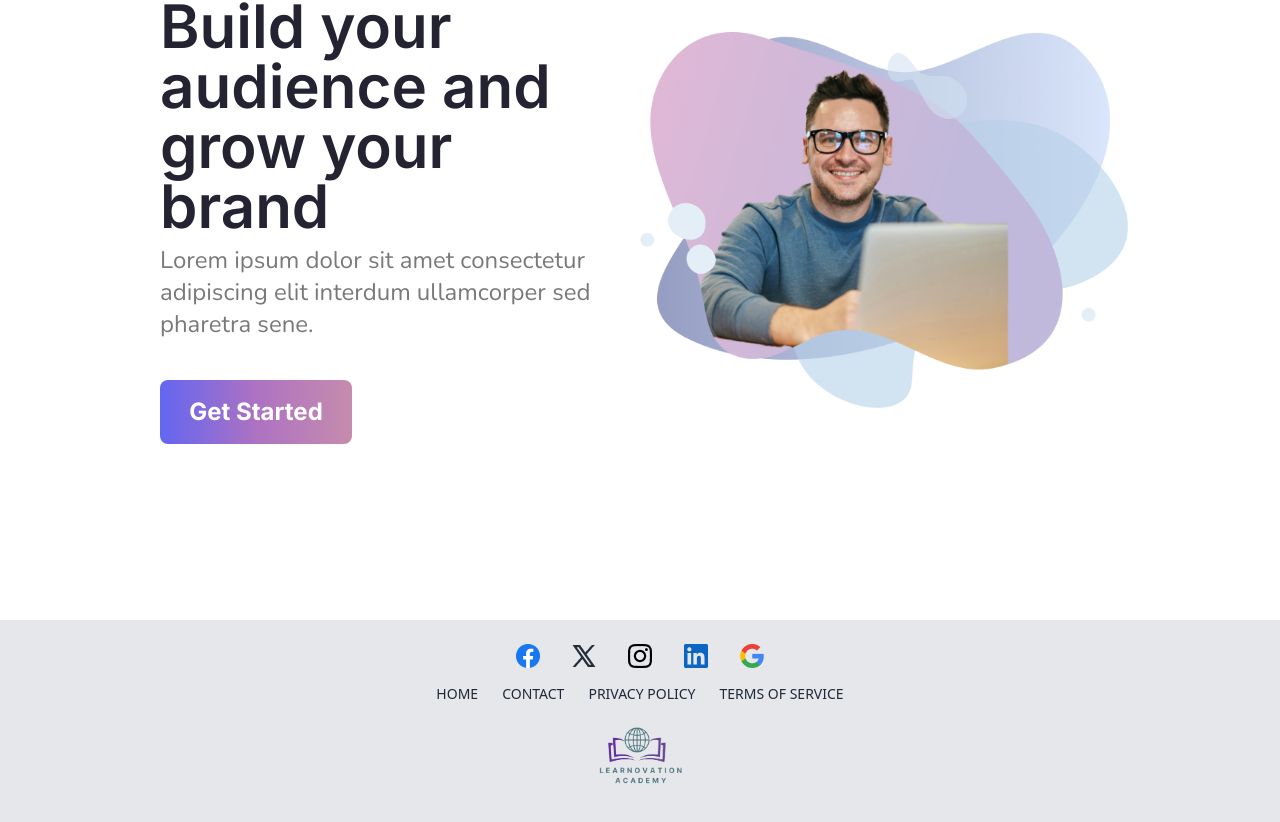
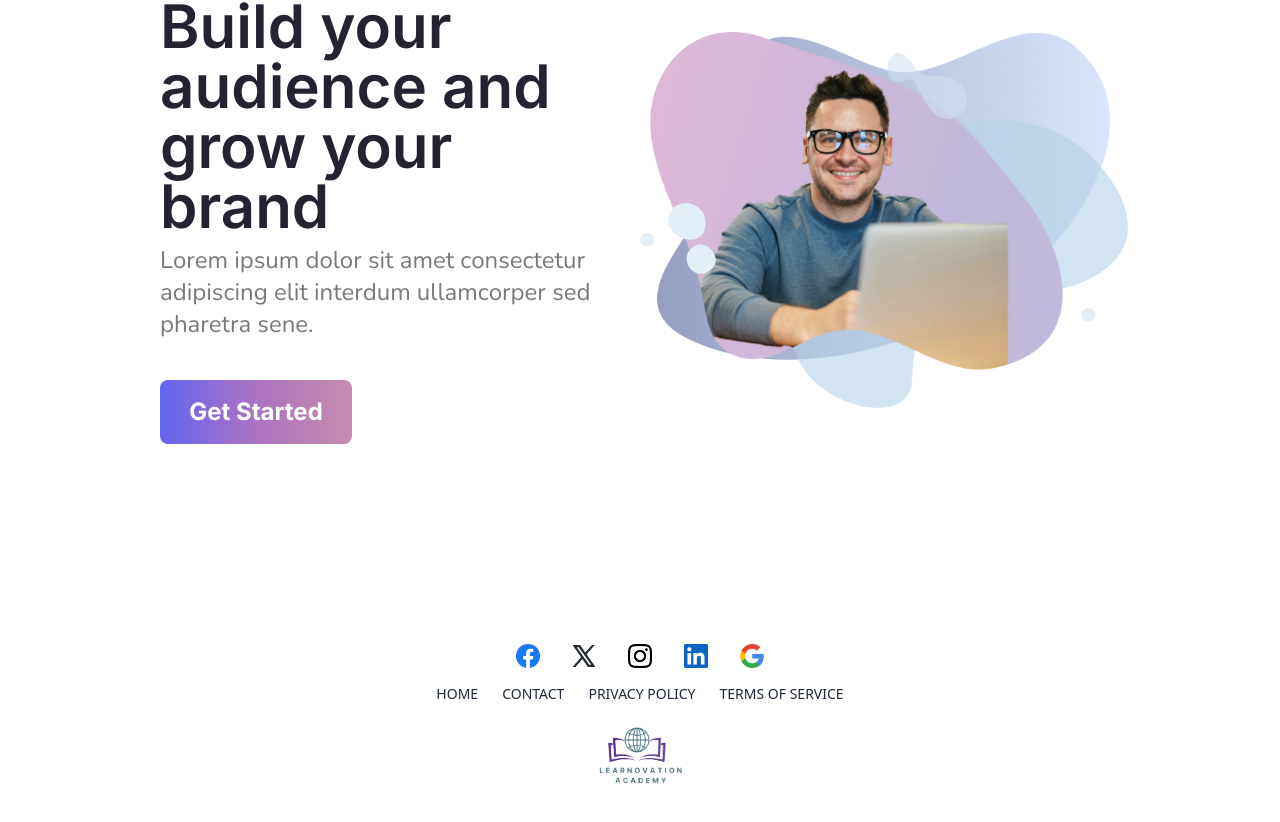
Before and after one commit to FevenSeyfu/Learnovation-by-innov8ors, a React (Vite) app in the folder Frontend/: page / in a window 1280 px wide. Shown: the part 4251-5073 px from the top of the page. Built offline with nearby package versions, Linux system fonts and the light colour scheme.

Commit message:
Update Footer.jsx
White background

```diff
--- a/Frontend/src/components/LandingPage/Footer/Footer.jsx
+++ b/Frontend/src/components/LandingPage/Footer/Footer.jsx
@@ -2,7 +2,7 @@ import React from 'react';
 
 const Footer = () => {
   return (
-      <footer className="bg-gray-200 py-6">
+      <footer className="bg-white py-6">
         <div className="container mx-auto px-4">
           <div className="flex justify-center items-center mb-4">
             <a href="https://www.facebook.com/" target="_blank" rel="noopener noreferrer">
```
